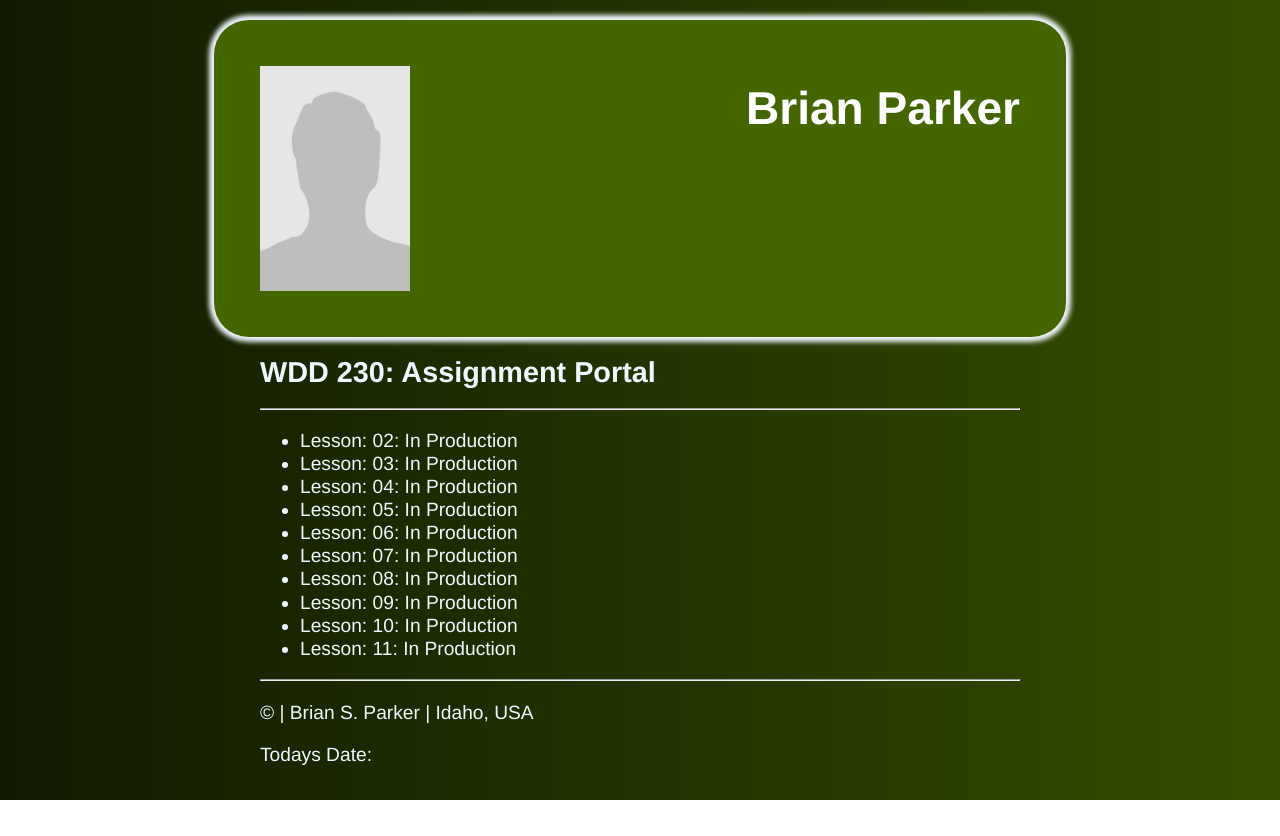
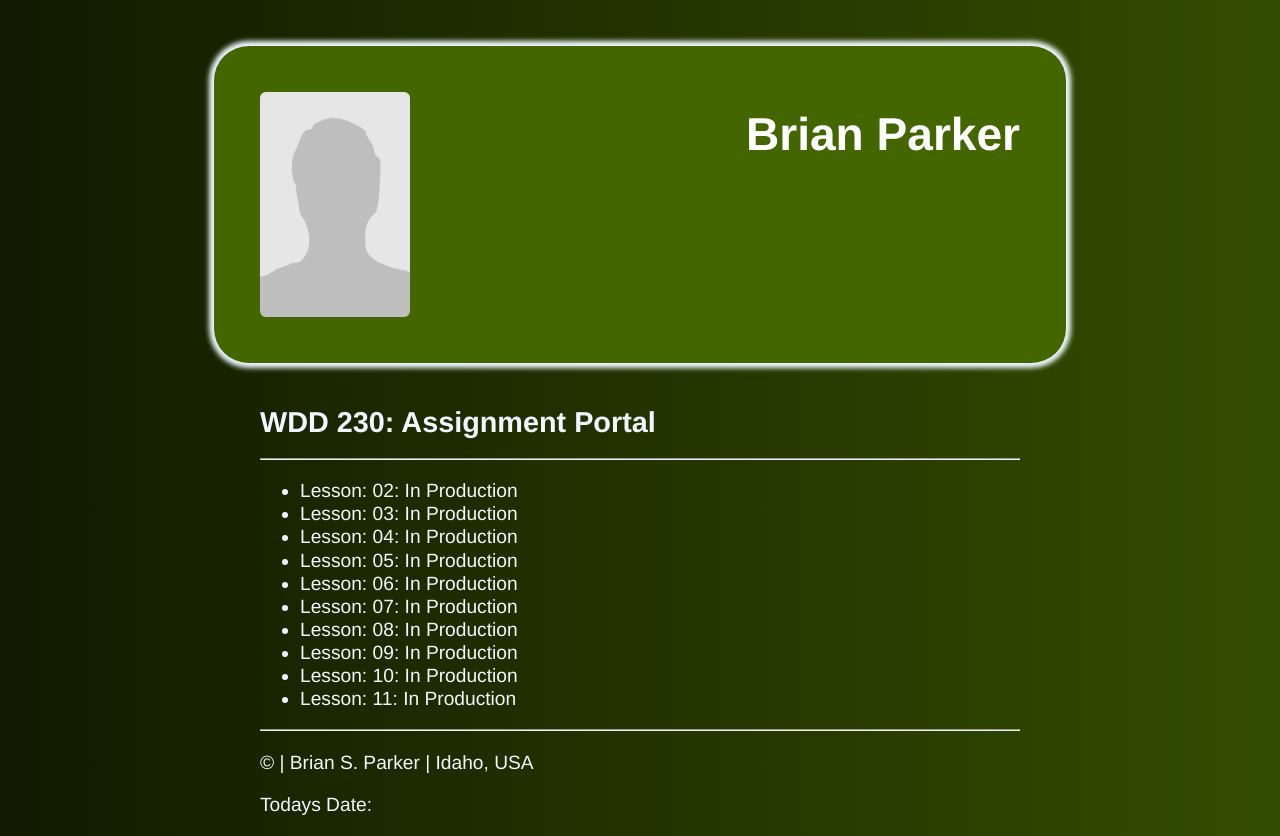
Before and after one commit to BSPhub/wdd230, a plain HTML site: page index.html in a window 1280 px wide. Before the commit the page ends 800 px from the top, so only its background shows below. Drawn offline with Linux system fonts and the light colour scheme.

Commit message:
minor spacing adjust

```diff
--- a/index.html
+++ b/index.html
@@ -10,7 +10,7 @@
     <link href="styles/style.css" rel="stylesheet">
 </head>
 <body>
-    <header class="flex-container">
+    <header class="flex-header">
         <img src="images/placeholder.svg.png" alt="future picture" width="150" height="225">
         <h1>Brian Parker</h1>
     </header>
--- a/styles/style.css
+++ b/styles/style.css
@@ -2,57 +2,56 @@
 html {
     background-image: linear-gradient(90deg, #111a00, #334d00 );
 }
-
 body {
     font-family: helvetica, 'Courier New', Courier, monospace;
     font-size: 1.2em;
     line-height: 1.2em;
     color: aliceblue;
 }
-
 header, nav, main, footer {
     margin: 1.25rem auto;
     max-width: 760px;
 }
-
+nav {
+    margin-top: 2.5em;
+}
 header {
     background-color: #446600;
     color: white;
     font-size: larger;
-    /* text-align: center;
-    padding: 1.5rem; */
+    margin-top: 2em;
     border-radius: 1.5em;
     box-shadow: 0 0 5px 5px aliceblue;
 }
-
 hr {
     color: aliceblue;
 }
+img {
+    border-radius: 0.25em;
+}
 
-/* FLEXBOX STUFF */
+/* FLEXBOX STUFF ------------------------------------------------------*/
 
-.flex-container {
+.flex-header {
     display: flex;
     flex-direction: row;
     justify-content: space-between;
     padding: 2em;
 }
 
-/* LINK STYLES */
+/* LINK STYLES --------------------------------------------------------------*/
+
 a {
     text-decoration: none;
 }
-
 a:link, :visited{
     color: aliceblue;
     background-color: transparent;
 }
-
 a:hover {
     color: #ddff99;
     background-color: transparent;
 }
-
 a:active {
     color: #558000;
     background-color: transparent;
```
